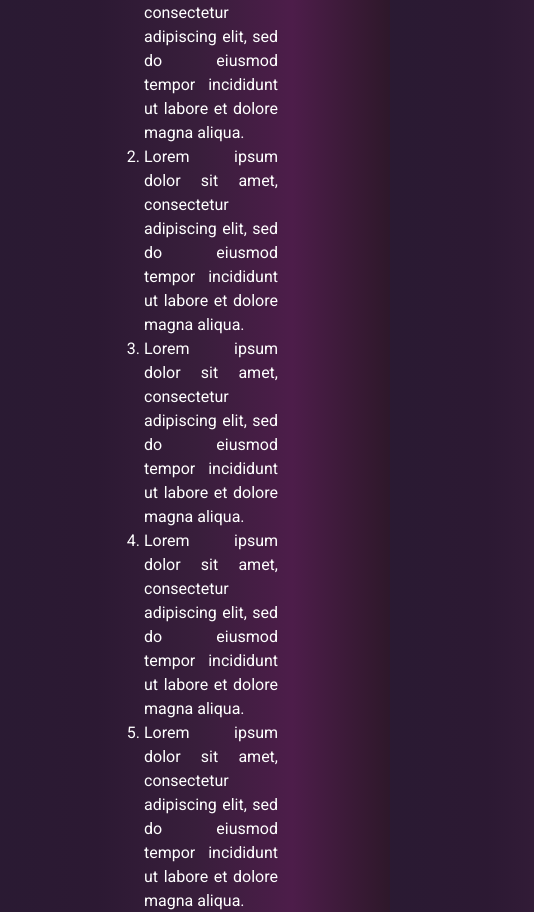
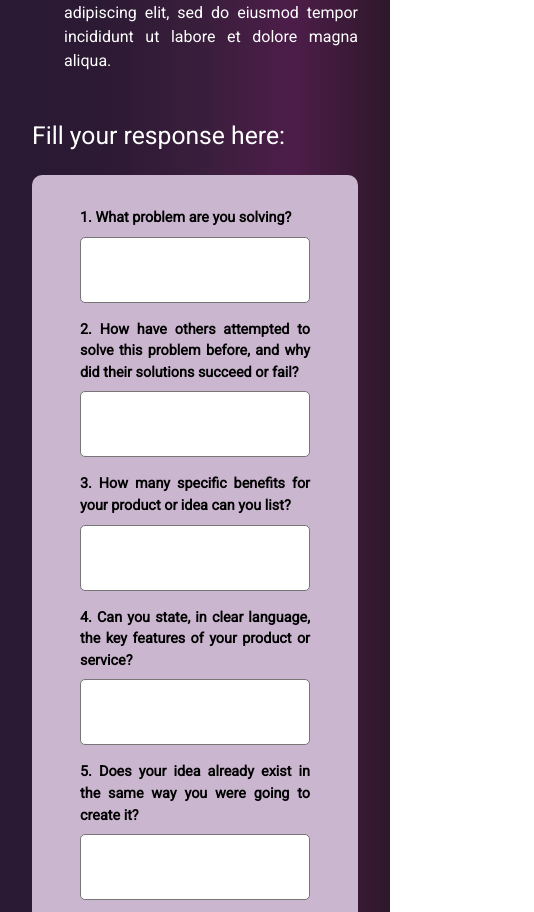
Before and after one commit to kanishkcs/intern-project-web1-doubtfree, a React (Create React App) app: page /idea in a window 390 px wide. Shown: the part 1001-1913 px from the top of the page, 534 px wide, since content can reach past the window. Built offline with nearby package versions, Linux system fonts and the light colour scheme.

Commit message:
idea validation

```diff
--- a/src/Pages/Home.jsx
+++ b/src/Pages/Home.jsx
@@ -8,7 +8,6 @@ import Mission from '../components/Mission';
 const Home = () => {
   return (
     <>
-
     <Slider/>
     <Services/>
     <Mission/>
--- a/src/Pages/Idea.css
+++ b/src/Pages/Idea.css
@@ -100,3 +100,19 @@
     text-align: center;
     font-size: 3rem;
 }
+
+@media screen and (max-width: 768px){
+    .idea-container{
+        flex-direction: column;
+    }
+
+    .left-idea-container, .right-idea-container{
+        margin: 1rem 0;
+    }
+
+    .idea-validation-section{
+        padding: 1.5rem 2rem ;
+
+
+    }
+}
--- a/src/Pages/Idea.jsx
+++ b/src/Pages/Idea.jsx
@@ -19,6 +19,7 @@ function Idea() {
                 <li>Lorem ipsum dolor sit amet, consectetur adipiscing elit, sed do eiusmod tempor incididunt ut labore et dolore magna aliqua.</li>
             </ol>
         </div>
+        <h2>Fill your response here:</h2>
         <div className='idea-container'>
             <div className="left-idea-container">
                 <form>
@@ -51,6 +52,7 @@ function Idea() {
             </div>
 
             <div className="right-idea-container">
+                <h2>OR</h2>
                 <h2 >Connect directly to our expert.</h2>
                 <button>Expert Advice</button>
             </div>
```
